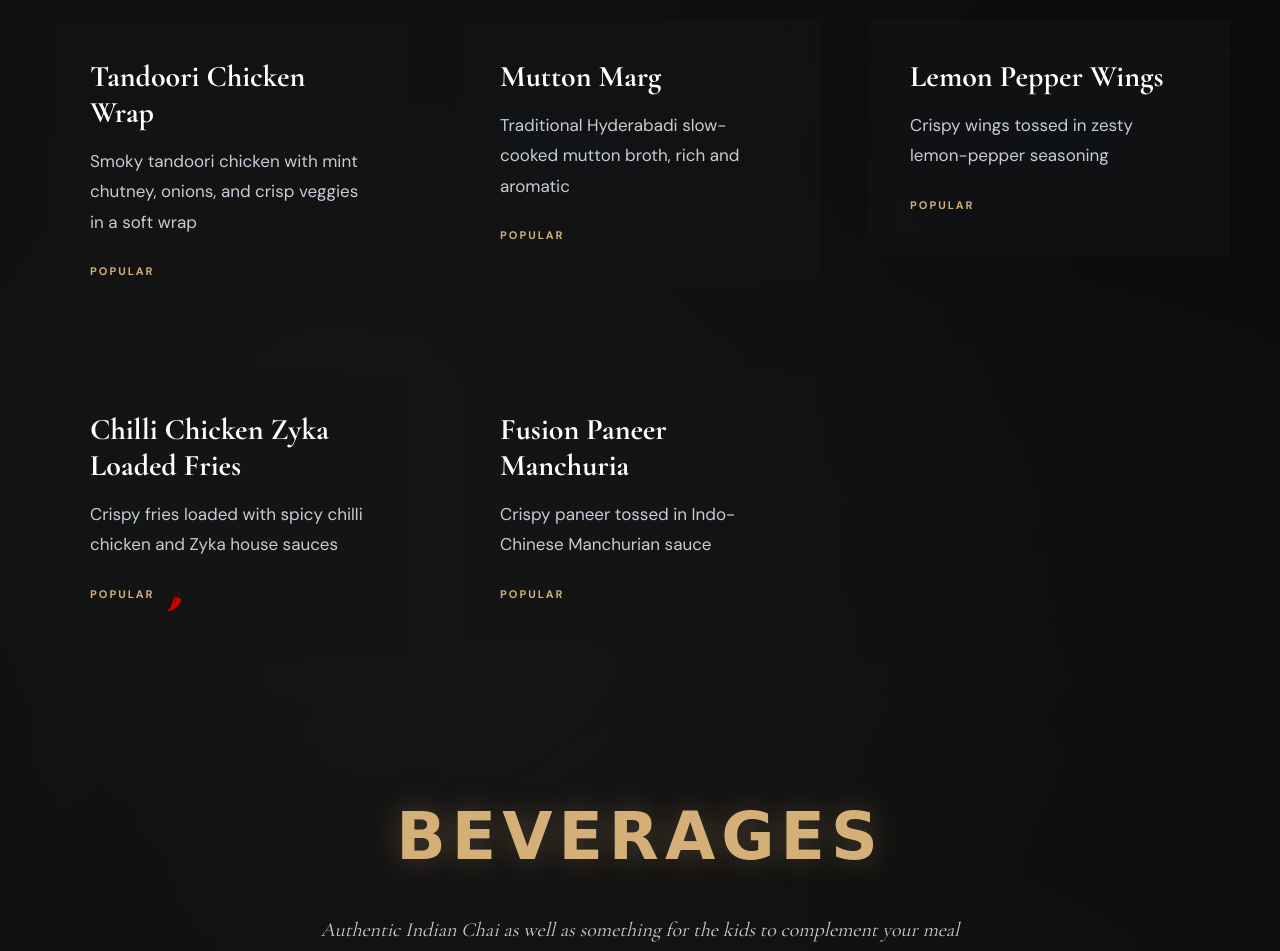
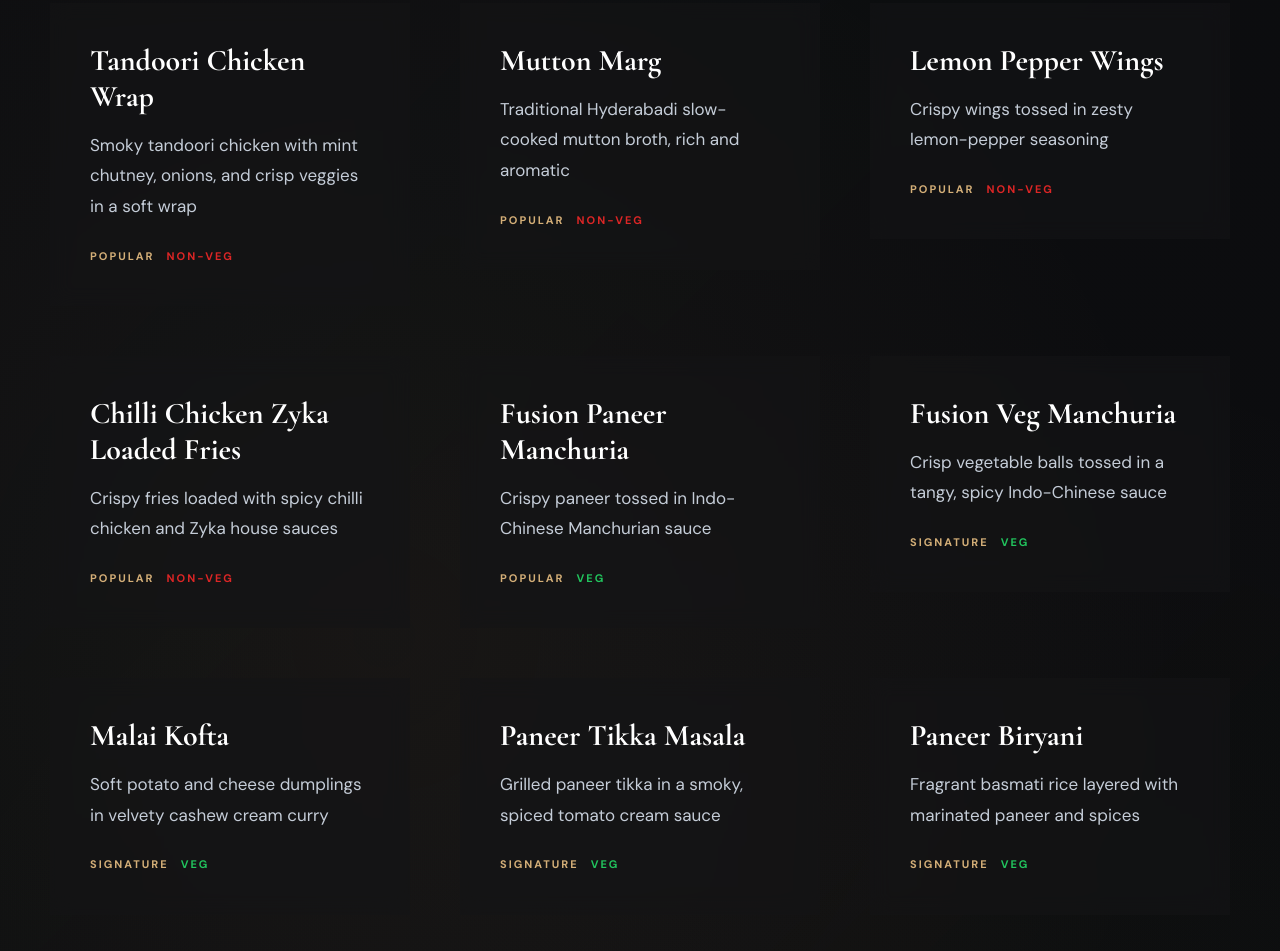
Before and after one commit to WafflesNZXT/Zyka, a plain HTML site: page index.html in a window 1280 px wide. Shown: the part 1619-2570 px from the top of the page. Drawn offline with nearby package versions, Linux system fonts and the light colour scheme; a web font is replaced by a local one.

Commit message:
Menu Update: Chili Icons removed, New Veg and Non-Veg Tags, New Products Added.

```diff
--- a/index.html
+++ b/index.html
@@ -933,6 +933,13 @@
             padding: 0;
         }
 
+        .badge-nonveg {
+            color: var(--spicy-red);
+            background: transparent;
+            border: none;
+            padding: 0;
+        }
+
         .badge-spicy {
             color: var(--spicy-red);
             background: transparent;
@@ -1656,7 +1663,7 @@
                             <p class="dish-description">Authentic Indian-style layered rice with aromatic chicken, slow-cooked to perfection in traditional dum style</p>
                             <div class="dish-badges">
                                 <span class="dish-badge">Signature</span>
-                                <span class="chili-icon">Spicy</span>
+                                <span class="dish-badge badge-nonveg">Non-Veg</span>
                             </div>
                         </div>
                     </div>
@@ -1706,7 +1713,7 @@
                             <p class="dish-description">Premium tender goat layered with fragrant basmati rice – a royal feast worthy of celebration</p>
                             <div class="dish-badges">
                                 <span class="dish-badge">Premium</span>
-                                <span class="chili-icon">Spicy</span>
+                                <span class="dish-badge badge-nonveg">Non-Veg</span>
                             </div>
                         </div>
                     </div>
@@ -1732,7 +1739,7 @@
                             <p class="dish-description">Spicy Chicken 65 tossed with onions and herbs, wrapped with house sauces</p>
                             <div class="dish-badges">
                                 <span class="dish-badge">Popular</span>
-                                <span class="chili-icon">Spicy</span>
+                                <span class="dish-badge badge-nonveg">Non-Veg</span>
                             </div>
                         </div>
                     </div>
@@ -1743,6 +1750,7 @@
                             <p class="dish-description">Smoky tandoori chicken with mint chutney, onions, and crisp veggies in a soft wrap</p>
                             <div class="dish-badges">
                                 <span class="dish-badge">Popular</span>
+                                <span class="dish-badge badge-nonveg">Non-Veg</span>
                             </div>
                         </div>
                     </div>
@@ -1753,6 +1761,7 @@
                             <p class="dish-description">Traditional Hyderabadi slow-cooked mutton broth, rich and aromatic</p>
                             <div class="dish-badges">
                                 <span class="dish-badge">Popular</span>
+                                <span class="dish-badge badge-nonveg">Non-Veg</span>
                             </div>
                         </div>
                     </div>
@@ -1763,6 +1772,7 @@
                             <p class="dish-description">Crispy wings tossed in zesty lemon-pepper seasoning</p>
                             <div class="dish-badges">
                                 <span class="dish-badge">Popular</span>
+                                <span class="dish-badge badge-nonveg">Non-Veg</span>
                             </div>
                         </div>
                     </div>
@@ -1773,7 +1783,7 @@
                             <p class="dish-description">Crispy fries loaded with spicy chilli chicken and Zyka house sauces</p>
                             <div class="dish-badges">
                                 <span class="dish-badge">Popular</span>
-                                <span class="chili-icon">Spicy</span>
+                                <span class="dish-badge badge-nonveg">Non-Veg</span>
                             </div>
                         </div>
                     </div>
@@ -1784,6 +1794,52 @@
                             <p class="dish-description">Crispy paneer tossed in Indo-Chinese Manchurian sauce</p>
                             <div class="dish-badges">
                                 <span class="dish-badge">Popular</span>
+                                <span class="dish-badge badge-veg">Veg</span>
+                            </div>
+                        </div>
+                    </div>
+
+                    <!-- New Signature Veg Items -->
+                    <div class="dish-card reveal">
+                        <div class="dish-card-inner">
+                            <h3 class="dish-name">Fusion Veg Manchuria</h3>
+                            <p class="dish-description">Crisp vegetable balls tossed in a tangy, spicy Indo-Chinese sauce</p>
+                            <div class="dish-badges">
+                                <span class="dish-badge">Signature</span>
+                                <span class="dish-badge badge-veg">Veg</span>
+                            </div>
+                        </div>
+                    </div>
+
+                    <div class="dish-card reveal">
+                        <div class="dish-card-inner">
+                            <h3 class="dish-name">Malai Kofta</h3>
+                            <p class="dish-description">Soft potato and cheese dumplings in velvety cashew cream curry</p>
+                            <div class="dish-badges">
+                                <span class="dish-badge">Signature</span>
+                                <span class="dish-badge badge-veg">Veg</span>
+                            </div>
+                        </div>
+                    </div>
+
+                    <div class="dish-card reveal">
+                        <div class="dish-card-inner">
+                            <h3 class="dish-name">Paneer Tikka Masala</h3>
+                            <p class="dish-description">Grilled paneer tikka in a smoky, spiced tomato cream sauce</p>
+                            <div class="dish-badges">
+                                <span class="dish-badge">Signature</span>
+                                <span class="dish-badge badge-veg">Veg</span>
+                            </div>
+                        </div>
+                    </div>
+
+                    <div class="dish-card reveal">
+                        <div class="dish-card-inner">
+                            <h3 class="dish-name">Paneer Biryani</h3>
+                            <p class="dish-description">Fragrant basmati rice layered with marinated paneer and spices</p>
+                            <div class="dish-badges">
+                                <span class="dish-badge">Signature</span>
+                                <span class="dish-badge badge-veg">Veg</span>
                             </div>
                         </div>
                     </div>
@@ -2108,7 +2164,7 @@
                             <p class="menu-item-description">Authentic Indain-style layered rice with aromatic chicken, slow-cooked to perfection</p>
                             <div class="menu-item-badges">
                                 <span class="dish-badge">Must Try</span>
-                                <span class="chili-icon">Spicy</span>
+                                <span class="dish-badge badge-nonveg">Non-Veg</span>
                             </div>
                             <button class="add-to-cart" onclick="addToCart('chicken-dum-biryani', 'Chicken Dum Biryani', 14.99)">Add to Cart</button>
                         </div>
@@ -2121,7 +2177,7 @@
                             <p class="menu-item-description">Premium tender goat layered with fragrant basmati rice – a royal feast</p>
                             <div class="menu-item-badges">
                                 <span class="dish-badge">Premium</span>
-                                <span class="chili-icon">Spicy</span>
+                                <span class="dish-badge badge-nonveg">Non-Veg</span>
                             </div>
                             <button class="add-to-cart" onclick="addToCart('goat-dum-biryani', 'Goat Dum Biryani', 17.99)">Add to Cart</button>
                         </div>
```
